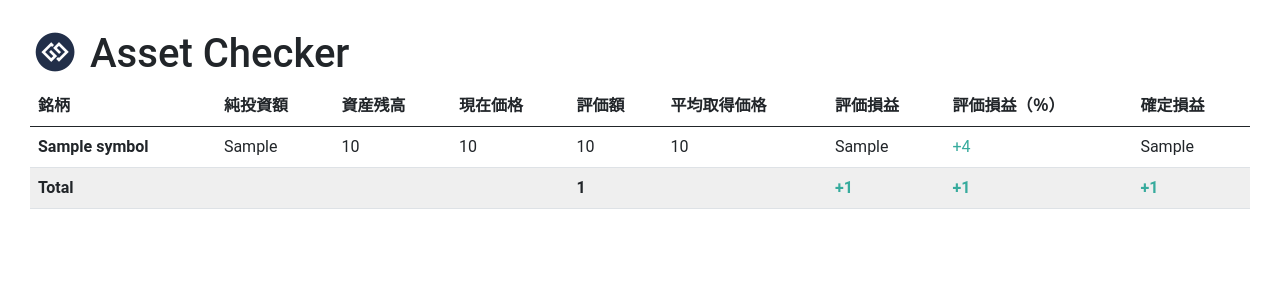
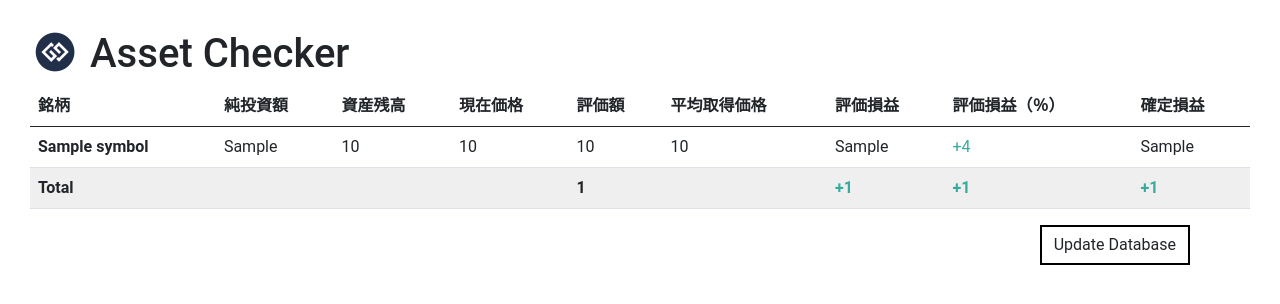
Before and after one commit to Pied-Piper46/crypto-asset-checker, a Flask app: template templates/index.html in a window 1280 px wide. Shown: the top 304 px of the page. Run offline with Flask 3, Linux system fonts and the light colour scheme; the template is opened without the code that fills it: most values are stand-ins (such as "Sample title", 1, 10 or a date in 2020); parts of the project's set-up code (start-up, migrations or seed data) failed here and were passed over; some libraries are stand-ins or nearby versions.

Commit message:
[add] update feature

```diff
--- a/app.py
+++ b/app.py
@@ -1,6 +1,7 @@
 from flask import Flask
 from controllers.index import index_page
 from controllers.test import test_page
+from controllers.update_data import update_page
 from models import db
 
 def create_app():
@@ -8,6 +9,7 @@ def create_app():
     app.config['SQLALCHEMY_DATABASE_URI'] = 'sqlite:///app.db'
     app.register_blueprint(index_page)
     app.register_blueprint(test_page)
+    app.register_blueprint(update_page)
 
     db.init_app(app)
 
--- a/static/styles.css
+++ b/static/styles.css
@@ -10,3 +10,20 @@ body {
 .bold {
     font-weight: bold;
 }
+
+.form {
+    text-align: right;
+    margin-right: 60px;
+}
+
+.btn-border {
+    border: 2px solid #000;
+    border-radius: 0;
+    background: #fff;
+}
+
+.btn-border:hover {
+    color: #fff;
+    background: #000;
+
+}
--- a/templates/index.html
+++ b/templates/index.html
@@ -50,6 +50,10 @@
         </tbody>
     </table>
 
+    <form method="POST" action="/update-data" class="form">
+        <input type="submit" value="Update Database" class="btn btn-border">
+    </form>
+
     <script src="static/main.js"></script>
     <script src="https://cdn.jsdelivr.net/npm/bootstrap@5.0.2/dist/js/bootstrap.bundle.min.js" integrity="sha384-MrcW6ZMFYlzcLA8Nl+NtUVF0sA7MsXsP1UyJoMp4YLEuNSfAP+JcXn/tWtIaxVXM" crossorigin="anonymous"></script>
     <script src="https://cdn.jsdelivr.net/npm/@popperjs/core@2.9.2/dist/umd/popper.min.js" integrity="sha384-IQsoLXl5PILFhosVNubq5LC7Qb9DXgDA9i+tQ8Zj3iwWAwPtgFTxbJ8NT4GN1R8p" crossorigin="anonymous"></script>
```
Also changed, not shown: controllers/update_data.py (added, +16 -0 lines).
